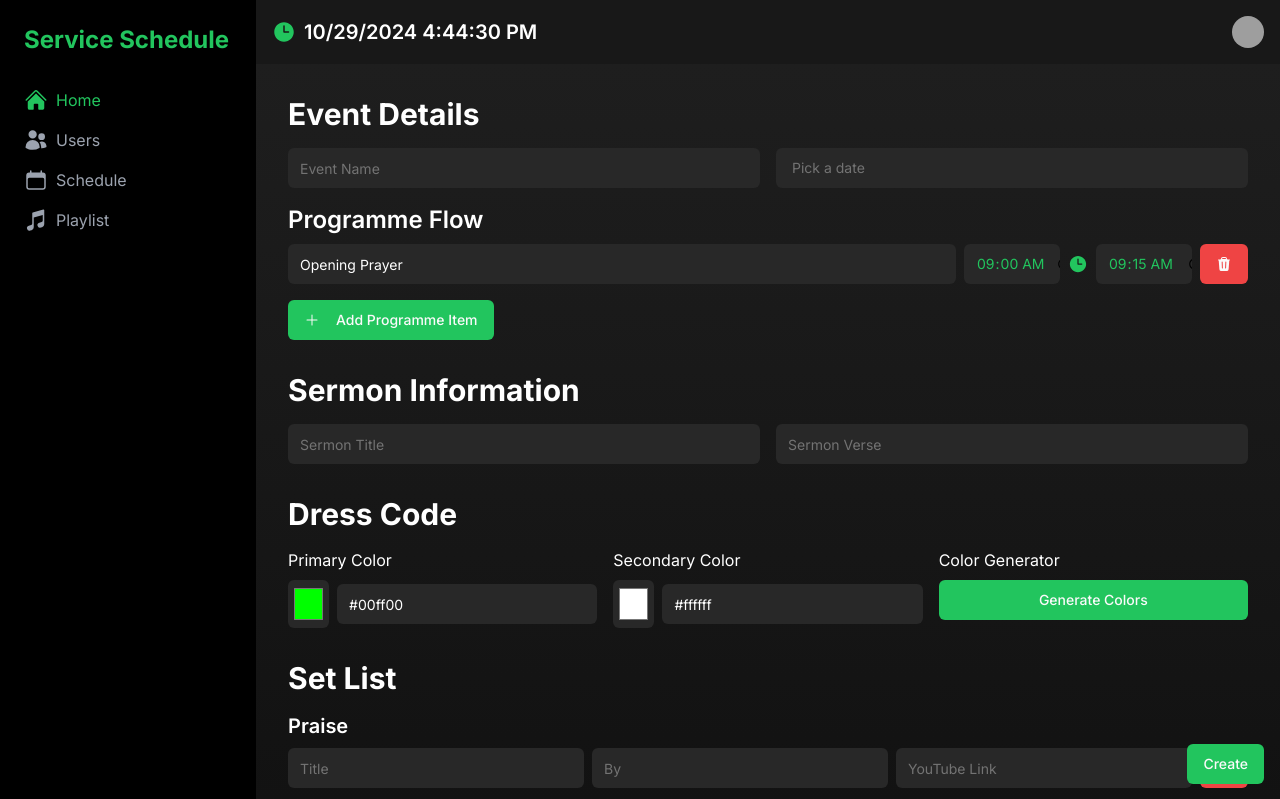
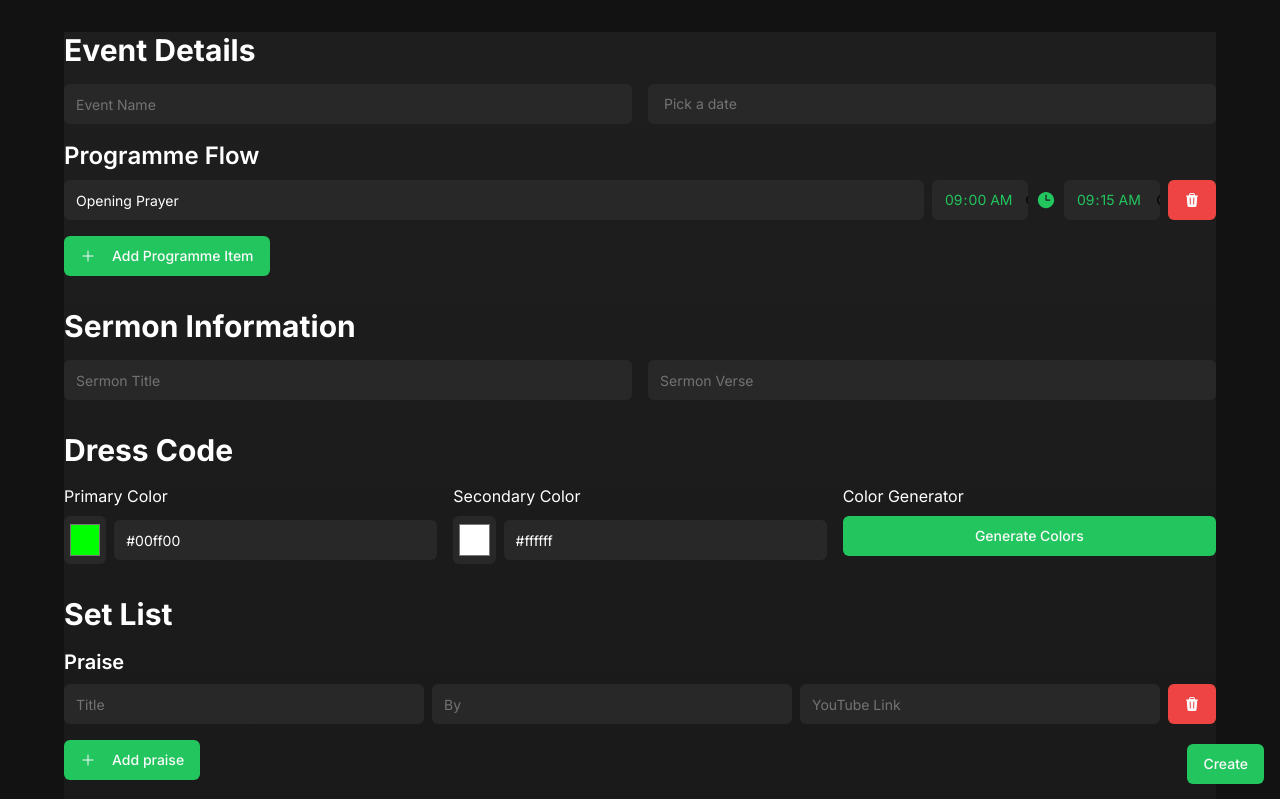
Before and after one commit to echotheworld/christlifeapp, a Next.js app: page / in a window 1280 px wide. Shown: the top 799 px of the page. Built offline with nearby package versions, Linux system fonts and the light colour scheme; grey boxes are pictures that could not be loaded.

Commit message:
Updated dash

```diff
--- a/app/page.tsx
+++ b/app/page.tsx
@@ -133,83 +133,9 @@ export default function ServiceSchedule() {
   };
 
   return (
-    <div className="flex h-screen bg-[#121212] text-white">
-      {/* Left Sidebar */}
-      <div className="w-64 bg-black p-6">
-        <h1 className="text-2xl font-bold mb-8 text-green-500">Service Schedule</h1>
-        <nav className="space-y-4">
-          {['home', 'users', 'schedule', 'playlist'].map((tab) => (
-            <button
-              key={tab}
-              className={`flex items-center space-x-2 w-full hover:text-green-500 transition-colors ${activeTab === tab ? 'text-green-500' : 'text-gray-400'}`}
-              onClick={() => setActiveTab(tab)}
-            >
-              {tab === 'home' && <HomeIcon className="h-6 w-6" />}
-              {tab === 'users' && <UsersIcon className="h-6 w-6" />}
-              {tab === 'schedule' && <CalendarIcon className="h-6 w-6" />}
-              {tab === 'playlist' && <MusicalNoteIcon className="h-6 w-6" />}
-              <span className="capitalize">{tab}</span>
-            </button>
-          ))}
-        </nav>
-      </div>
-
-      {/* Main content */}
-      <div className="flex-1 flex flex-col">
-        {/* Top bar */}
-        <header className="bg-[#181818] p-4 flex items-center justify-between">
-          <div className="flex items-center space-x-2">
-            <TooltipProvider>
-              <Tooltip>
-                <TooltipTrigger>
-                  <ClockIcon className="h-6 w-6 text-green-500" />
-                </TooltipTrigger>
-                <TooltipContent>
-                  <p>Current Date and Time</p>
-                </TooltipContent>
-              </Tooltip>
-            </TooltipProvider>
-            <div className="text-xl font-semibold">
-              {currentDateTime.toLocaleDateString()} {currentDateTime.toLocaleTimeString()}
-            </div>
-          </div>
-          <div className="flex items-center space-x-4">
-            <DropdownMenu>
-              <DropdownMenuTrigger asChild>
-                <Button variant="ghost" className="relative h-8 w-8 rounded-full hover:bg-green-500 transition-colors">
-                  <Avatar className="h-8 w-8">
-                    <AvatarImage src="/avatars/01.png" alt="@shadcn" />
-                    <AvatarFallback>SC</AvatarFallback>
-                  </Avatar>
-                </Button>
-              </DropdownMenuTrigger>
-              <DropdownMenuContent className="w-56" align="end" forceMount>
-                <DropdownMenuLabel className="font-normal">
-                  <div className="flex flex-col space-y-1">
-                    <p className="text-sm font-medium leading-none">shadcn</p>
-                    <p className="text-xs leading-none text-muted-foreground">
-                      m@example.com
-                    </p>
-                  </div>
-                </DropdownMenuLabel>
-                <DropdownMenuSeparator />
-                <DropdownMenuItem className="hover:bg-green-500 transition-colors">
-                  Profile
-                </DropdownMenuItem>
-                <DropdownMenuItem className="hover:bg-green-500 transition-colors">
-                  Settings
-                </DropdownMenuItem>
-                <DropdownMenuSeparator />
-                <DropdownMenuItem className="hover:bg-green-500 transition-colors">
-                  Log out
-                </DropdownMenuItem>
-              </DropdownMenuContent>
-            </DropdownMenu>
-          </div>
-        </header>
-
+    <div className="min-h-screen bg-[#121212] text-white p-8">
       {/* Content area */}
-        <main className="flex-1 p-8 overflow-y-auto bg-gradient-to-b from-[#1e1e1e] to-[#121212]" ref={contentRef}>
+      <main className="max-w-6xl mx-auto bg-gradient-to-b from-[#1e1e1e] to-[#121212]" ref={contentRef}>
         {/* Event Details */}
         <section className="mb-8">
           <h2 className="text-3xl font-bold mb-4">Event Details</h2>
@@ -538,17 +464,21 @@ export default function ServiceSchedule() {
           <pre>{recordedData}</pre>
         </div>
       </main>
+
+      {/* Create Button */}
       <div className="fixed bottom-4 right-4">
         <Button onClick={handleCreate} className="bg-green-500 hover:bg-green-600 transition-colors">
           Create
         </Button>
       </div>
+
+      {/* Generated Link Modal */}
       {generatedLink && (
         <div className="fixed inset-0 bg-black bg-opacity-50 flex items-center justify-center">
-            <div className="bg-white p-6 rounded-lg">
+          <div className="bg-[#282828] p-6 rounded-lg text-white">
             <h3 className="text-xl font-bold mb-4">Schedule Created</h3>
             <p>Your schedule is available at:</p>
-              <a href={generatedLink} target="_blank" rel="noopener noreferrer" className="text-blue-500 hover:underline">
+            <a href={generatedLink} target="_blank" rel="noopener noreferrer" className="text-green-500 hover:underline">
               {generatedLink}
             </a>
             <Button onClick={() => setGeneratedLink(null)} className="mt-4 bg-green-500 hover:bg-green-600 transition-colors">
@@ -558,6 +488,5 @@ export default function ServiceSchedule() {
         </div>
       )}
     </div>
-    </div>
   )
 }
```
Lines whose indentation alone changed are shown as unchanged.
